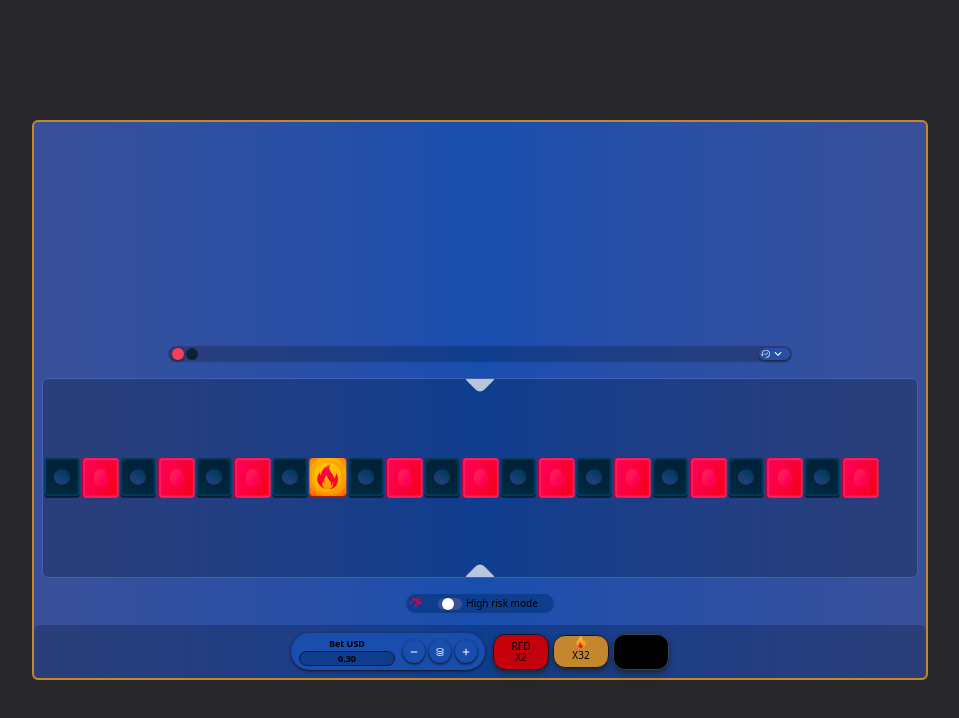
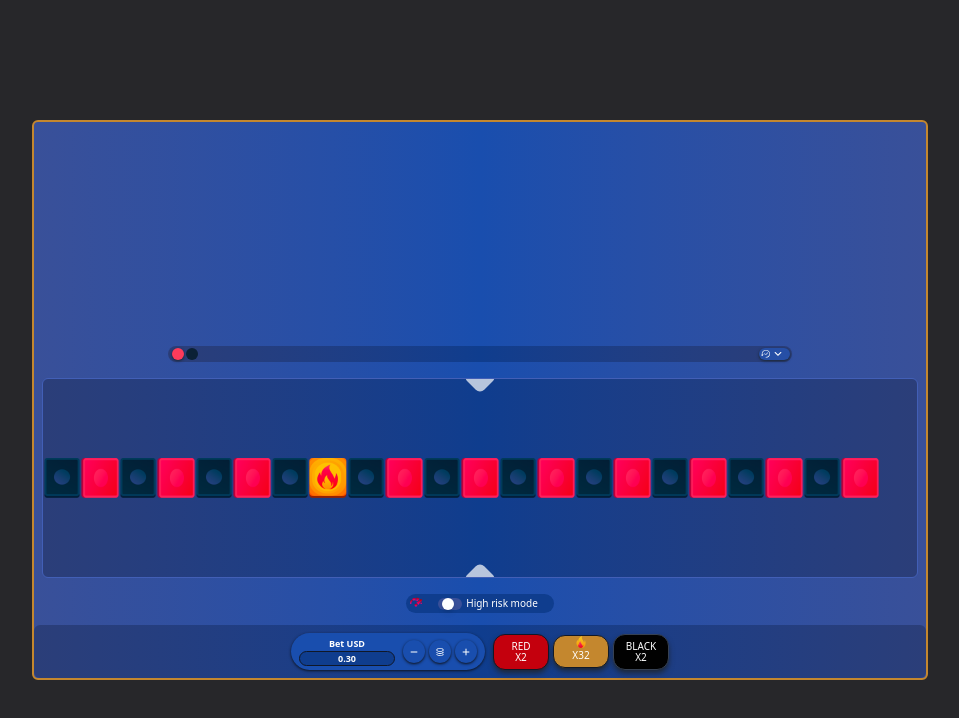
Before and after one commit to Andu-alem/phonex-hotline, a React (Vite) app: page / in a window 1280 px wide. Shown: the top 718 px of the page, without its empty margins (160-1119 px from the left). Built offline with nearby package versions, Linux system fonts and the light colour scheme.

Commit message:
style: update font

```diff
--- a/src/App.tsx
+++ b/src/App.tsx
@@ -7,7 +7,7 @@ import { GameControlBox } from './components/game-control-box'
 function App() {
 
   return (
-    <main className="w-full min-h-[100vh] bg-zinc-800 flex justify-center items-center">
+    <main className="w-full min-h-[100vh] bg-zinc-800 flex justify-center items-center text-white">
       <div className="w-full sm:w-[70%] min-h-[70vh] bg-gradient-to-l from-[#395099] via-[#194eae] to-[#395099] rounded-md pt-7 flex flex-col justify-between gap-3 border-2 border-[#c4872e]">
         <div className="flex-grow flex flex-col justify-between sm:justify-end sm:gap-4">
           <HistoryBox />
```
